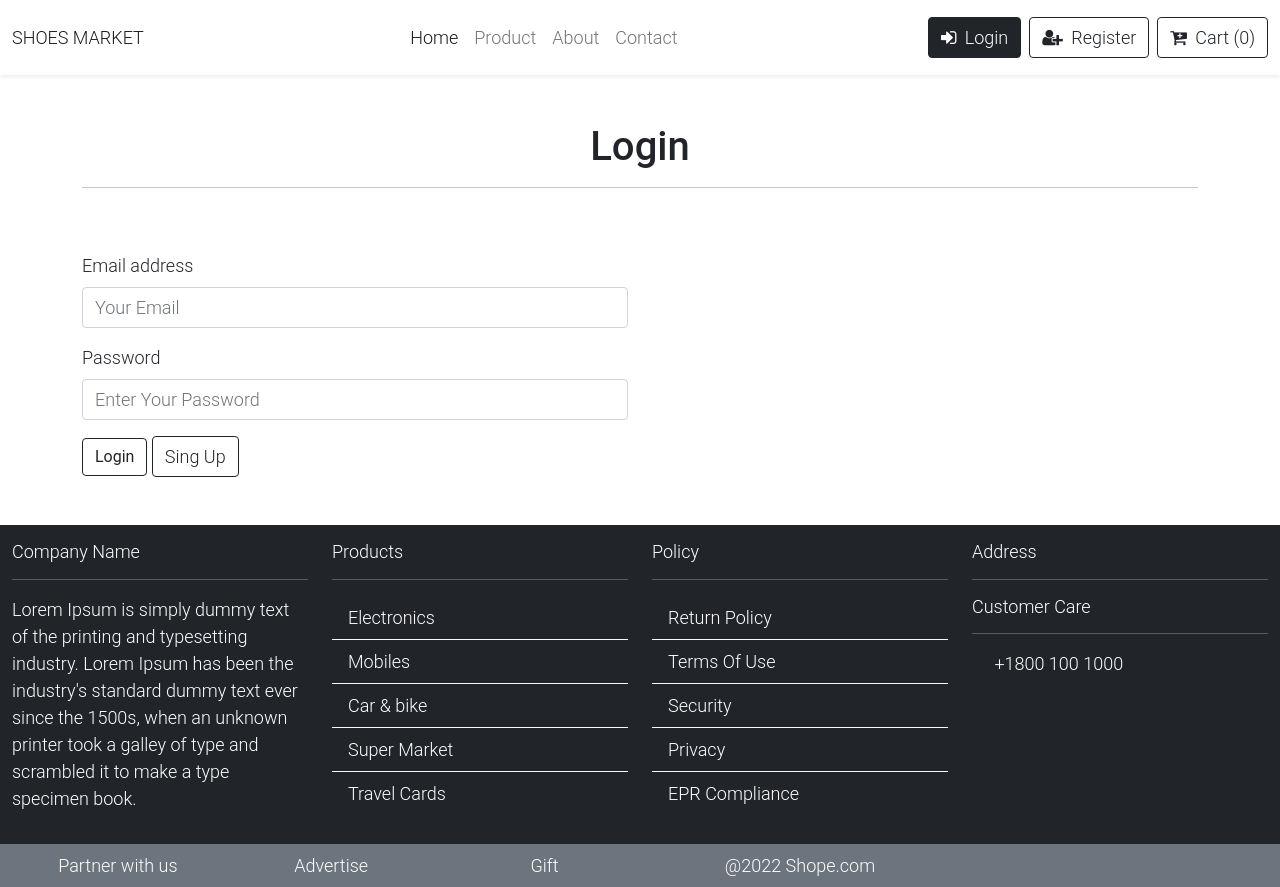
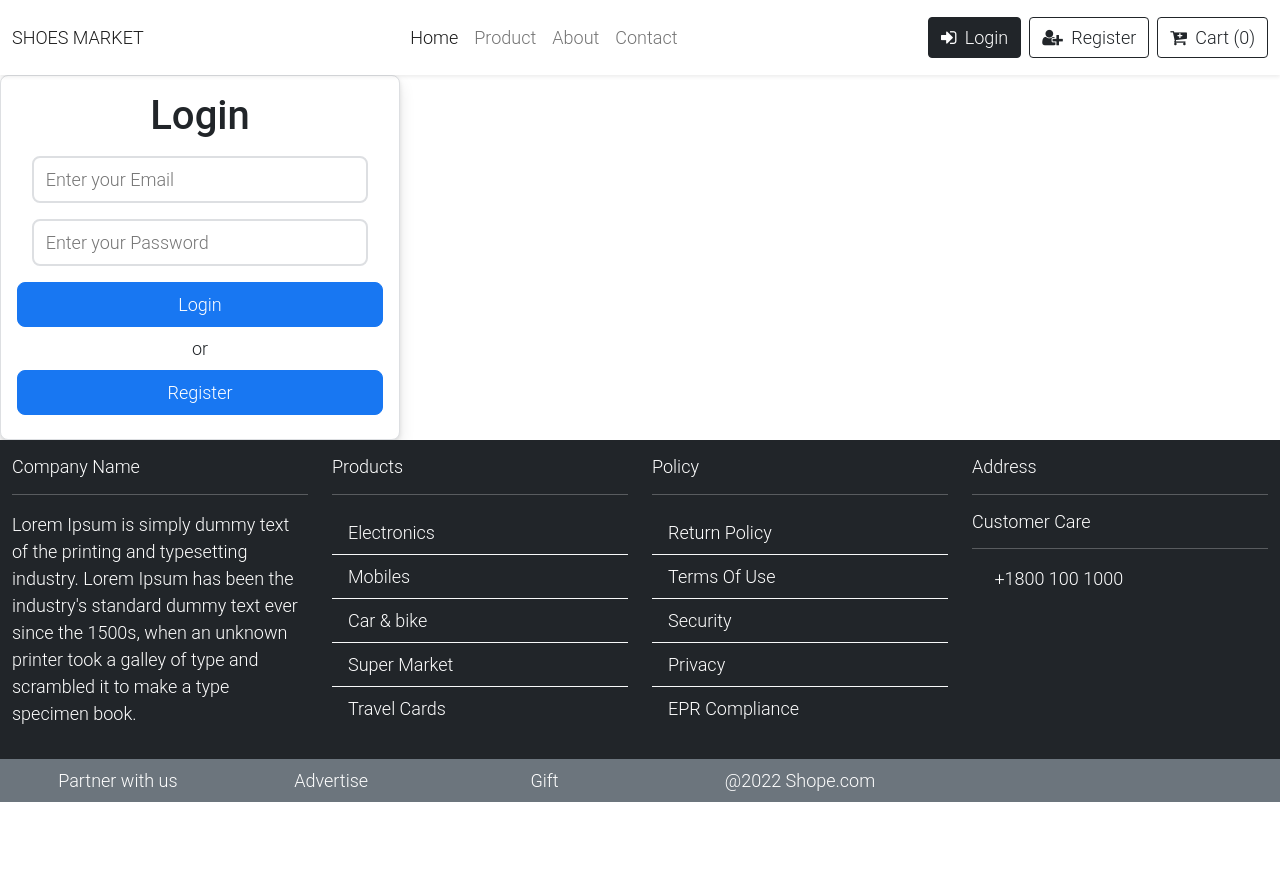
Before and after one commit to Harsh22120/Shoes-e-Market, a React (Create React App) app: page /login in a window 1280 px wide. After the commit the page ends 802 px from the top, so only its background shows below. Built offline with nearby package versions, Linux system fonts and the light colour scheme; some icons are missing.

Commit message:
add login and register page

```diff
--- a/package.json
+++ b/package.json
@@ -13,6 +13,7 @@
     "font-awesome-icons": "^1.6.0",
     "fortawesome": "^0.0.1-security",
     "react": "^17.0.2",
+    "react-bootstrap": "^2.2.3",
     "react-bootstrap-icons": "^1.8.1",
     "react-dom": "^17.0.2",
     "react-loading-skeleton": "^3.0.3",
--- a/src/component/Cart.jsx
+++ b/src/component/Cart.jsx
@@ -5,7 +5,8 @@
 import { ReactComponent as IconChevronRight } from "bootstrap-icons/icons/chevron-right.svg";
 import { ReactComponent as IconChevronLeft } from "bootstrap-icons/icons/chevron-left.svg";
 import { ReactComponent as IconTruck } from "bootstrap-icons/icons/truck.svg";
-
+import 'bootstrap/dist/css/bootstrap.min.css';
+import 'bootstrap/dist/js/bootstrap.min.js';
 const Cart = () => {
   // const AddToCart = JSON.parse(localStorage.getItem("Cart")) || [];
   const [AddToCartLocalStorage, setAddToCartLocalStorage] = useState([]);
--- a/src/component/Login.jsx
+++ b/src/component/Login.jsx
@@ -1,55 +1,44 @@
-import React, { useEffect, useState } from 'react';
-import {NavLink} from 'react-router-dom';
+import React, {useState} from "react"
+import "./login.css"
+import axios from "axios"
+import { useHistory } from "react-router-dom"
 
+const Login = ({ updateUser}) => {
 
-const Login = () => {
-  async function loginUser(credentials) {
-  return fetch('https://localhost:4000/api/login', {
-    method: 'POST',
-    headers: {
-      'Content-Type': 'application/json'
-    },
-    body: JSON.stringify(credentials)
-  })
-    .then(data => data.json())
- }
-return (
-    <div>
-      <div className="container mb-5">
-        <div className="row">
-          <div className="col-12 text-center py-4 my-4">
+    const history = useHistory()
+
+    const [ user, setUser] = useState({
+        email:"",
+        password:""
+    })
+
+    const handleChange = e => {
+        const { name, value } = e.target
+        setUser({
+            ...user,
+            [name]: value
+        })
+    }
+
+    const login = () => {
+        axios.post("http://localhost:4000/api/login", user)
+        .then(res => {
+            alert(res.data.message)
+            updateUser(res.data.user)
+            history.push("/")
+        })
+    }
+
+    return (
+        <div className="login">
             <h1>Login</h1>
-            <hr />
-
-          </div>
+            <input type="text" name="email" value={user.email} onChange={handleChange} placeholder="Enter your Email"></input>
+            <input type="password" name="password" value={user.password} onChange={handleChange}  placeholder="Enter your Password" ></input>
+            <div className="button" onClick={login}>Login</div>
+            <div>or</div>
+            <div className="button" onClick={() => history.push("/register")}>Register</div>
         </div>
-        <div className="row">
-          <div className="col-md-6">
-            <form>
-
-              <div class="mb-3">
-                <label for="exampleFormControlInput1" class="form-label">Email address</label>
-                <input type="email"  class="form-control"
-                    id="email"
-                    placeholder="Your Email"
-                     />
-              </div>
-
-              <div class="mb-3">
-                <label for="exampleFormControlInput1" class="form-label">Password</label>
-                <input type="password" class="form-control" id="password" placeholder="Enter Your Password"/>
-              </div>
-
-              <button onClick={""} class="btn btn-outline-dark">Login</button>
-              &nbsp;
-              <NavLink to="/register" class="btn btn-outline-dark">Sing Up</NavLink>
-
-            </form>
-          </div>
-        </div>
-      </div>
-    </div>
-  )
+    )
 }
 
 export default Login
--- a/src/component/Navebar.jsx
+++ b/src/component/Navebar.jsx
@@ -6,6 +6,8 @@
 
 const Navbar = () => {
     const state = useSelector((state)=> state.handleCart)
+    const AddToCartLocalStorageCart = JSON.parse(localStorage.getItem("Cart")) || [];
+
     return (
         <div>
             <nav className="navbar navbar-expand-lg navbar-light bg-white py-3 shadow-sm">
@@ -47,7 +49,7 @@
                                 <i className="fa fa-user-plus me-1"></i> Register</NavLink>
 
                             <NavLink to='/cart' className='btn btn-outline-dark ms-2'>
-                                <i className="fa fa-cart-plus me-1"></i> Cart ({0})
+                                <i className="fa fa-cart-plus me-1"></i> Cart ({AddToCartLocalStorageCart?.length})
                             </NavLink>
 
                         </div>
--- a/src/component/Register.jsx
+++ b/src/component/Register.jsx
@@ -1,93 +1,56 @@
-import React, { useState} from 'react'
-// import { useHistory } from 'react-router-dom';
+import React, { useState } from "react"
+import "./register.css"
+import axios from "axios"
+import { useHistory } from "react-router-dom"
+
 const Register = () => {
-  const [firstname, setFirstname]=useState("");
-  const [lastname, setLastname]=useState("");
-  const [email,setEmail]=useState("");
-  const[password,setPassword]=useState("");
-  const[configpassword, setConfigpassword]=useState("");
 
-  // States for checking the errors
-  // const [submitted, setSubmitted] = useState(false);
-  // const [error, setError] = useState(false);
+    const history = useHistory()
 
-async function register(){
-    console.warn(email, password)
-    let item = {firstname, lastname, email, password, configpassword};
-    let result = await fetch("localhost:4000/api/register",
-    {
-      method: 'POST',
-      body: JSON.stringify(item),
-      headers:{
-        "Content Type": "applicaion/json",
-        "Accept": "application/json"
-      }
-    });
-    result = await result.json();
-    localStorage.setItem("user-info",JSON.stringify(result))
-  }
+    const [ user, setUser] = useState({
+        firstname: "",
+        lastname: "",
+        email:"",
+        password:"",
+        reEnterPassword: ""
+    })
 
-  return (
-    <div>
-      <div className="container mb-5">
-        <div className="row">
-          <div className="col-12 text-center py-4 my-4">
+    const handleChange = e => {
+        const { name, value } = e.target
+        setUser({
+            ...user,
+            [name]: value
+        })
+    }
+
+    const register = () => {
+        const { firstname, lastname, email, password, reEnterPassword } = user
+        if( firstname && lastname && email && password && (password === reEnterPassword)){
+            axios.post("http://localhost:4000/api/register", user)
+            .then( res => {
+                alert(res.data.message)
+                history.push("/login")
+            })
+        } else {
+            alert("invlid input")
+        }
+
+    }
+
+    return (
+        <div className="register">
+            {console.log("User", user)}
             <h1>Register</h1>
-            <hr />
-
-          </div>
+            <input type="text" name="firstname" value={user.firstname} placeholder="Your FirstName" onChange={ handleChange }></input>
+            <input type="text" name="lastname" value={user.lastname} placeholder="Your LastName" onChange={ handleChange }></input>
+            <input type="text" name="email" value={user.email} placeholder="Your Email" onChange={ handleChange }></input>
+            <input type="password" name="password" value={user.password} placeholder="Your Password" onChange={ handleChange }></input>
+            <input type="password" name="reEnterPassword" value={user.reEnterPassword} placeholder="Re-enter Password" onChange={ handleChange }></input>
+            <div className="button" onClick={register} >Register</div>
+            <div>or</div>
+            <div className="button" onClick={() => history.push("/login")}>Login</div>
         </div>
-        <div className="row">
-          <div className="col-md-6">
-            <form>
-              <div class="mb-3">
-                <label for="exampleFormControlInput1" class="form-label">First Name</label>
-                <input type="text" value={firstname} class="form-control"
-                    id="exampleForm1"
-                    placeholder="Enter Your  FirstName"
-                    onChange={(e)=>setFirstname(e.target.value)} />
-              </div>
-
-              <div class="mb-3">
-                <label for="exampleFormControlInput1" class="form-label">Last Name</label>
-                <input type="text" value={lastname} class="form-control"
-                    id="exampleForm2"
-                    placeholder="Enter Your  LastName"
-                    onChange={(e)=>setLastname(e.target.value)} />
-              </div>
-
-              <div class="mb-3">
-                <label for="exampleFormControlInput1" class="form-label">Email address</label>
-                <input type="email" value={email} class="form-control"
-                    id="exampleFormControlInput1"
-                    placeholder="name@example.com"
-                    onChange={(e)=>setEmail(e.target.value)} />
-              </div>
-
-              <div class="mb-3">
-                <label for="exampleFormControlInput1" class="form-label">Password</label>
-                <input type="password" value={password} class="form-control"
-                    id="exampleForm3"
-                    placeholder="Enter Your Password"
-                    onChange={(e)=>setPassword(e.target.value)} />
-              </div>
-
-              <div class="mb-3">
-                <label for="exampleFormControlInput1" class="form-label">Config Password</label>
-                <input type="password" value={configpassword} class="form-control"
-                      id="exampleForm4"
-                      placeholder="Enter Your ConfigPassword"
-                      onChange={(e)=>setConfigpassword(e.target.value)} />
-              </div>
-
-
-              <button onClick={register} class="btn btn-outline-dark">Submit</button>
-            </form>
-          </div>
-        </div>
-      </div>
-    </div>
-  )
+    )
 }
 
 export default Register
--- /dev/null
+++ b/src/component/login.css
@@ -0,0 +1,34 @@
+
+.login {
+    width: 400px;
+    background: #fff;
+    border: 1px solid #dddfe2;
+    box-shadow: 0 2px 4px rgb(0 0 0 / 10%), 0 8px 16px rgb(0 0 0 / 10%);
+    border-radius: 8px;
+    padding: 1rem;
+    align-items: center;
+    text-align: center;
+}
+
+.login > input {
+    border-radius: 8px;
+    border: 2px solid #dddfe2;
+    outline: none;
+    color: #1d2129;
+    margin: 0.5rem 0;
+    padding: 0.5rem 0.75rem;
+    width: 92%;
+    font-size: 1rem;
+}
+
+.login > .button {
+    background: #1877f2;
+    border: 1px solid #1877f2;
+    color: #fff;
+    font-size: 1.25rem;
+    padding: 0.5rem;
+    margin: 0.5rem 0;
+    border-radius: 8px;
+    outline: none;
+    cursor: pointer;
+}
--- /dev/null
+++ b/src/component/register.css
@@ -0,0 +1,34 @@
+
+.register {
+    width: 400px;
+    background: #fff;
+    border: 1px solid #dddfe2;
+    box-shadow: 0 2px 4px rgb(0 0 0 / 10%), 0 8px 16px rgb(0 0 0 / 10%);
+    border-radius: 8px;
+    padding: 1rem;
+    align-items: center;
+    text-align: center;
+}
+
+.register > input {
+    border-radius: 8px;
+    border: 2px solid #dddfe2;
+    outline: none;
+    color: #1d2129;
+    margin: 0.5rem 0;
+    padding: 0.5rem 0.75rem;
+    width: 92%;
+    font-size: 1rem;
+}
+
+.register > .button {
+    background: #1877f2;
+    border: 1px solid #1877f2;
+    color: #fff;
+    font-size: 1.25rem;
+    padding: 0.5rem;
+    margin: 0.5rem 0;
+    border-radius: 8px;
+    outline: none;
+    cursor: pointer;
+}
--- a/src/redux/store.js
+++ b/src/redux/store.js
@@ -1,6 +1,15 @@
-import { createStore } from 'redux';
-import rootReducer from './reducers';
+import rootReducer from "./reducers";
+import { createStore, applyMiddleware, compose } from "redux";
+// import thunk from "redux-thunk";
 
-const store = createStore(rootReducer);
+const initialState = {};
+// const middlewares = [thunk];
+const composeEnhancers = window.__REDUX_DEVTOOLS_EXTENSION_COMPOSE__ || compose;
+
+const store = createStore(
+  rootReducer,
+  initialState,
+  // composeEnhancers(applyMiddleware(...middlewares))
+);
 
 export default store;
```
Also changed, not shown: src/App.js (+10 -0 lines), src/redux/action/index.js (deleted, +0 -16 lines), src/redux/reducers/LoginReducer.js (added, +29 -0 lines), src/redux/reducers/RegisterReducer.js (added, +33 -0 lines), 1 other file (tests, documents, lock files or other folders).
